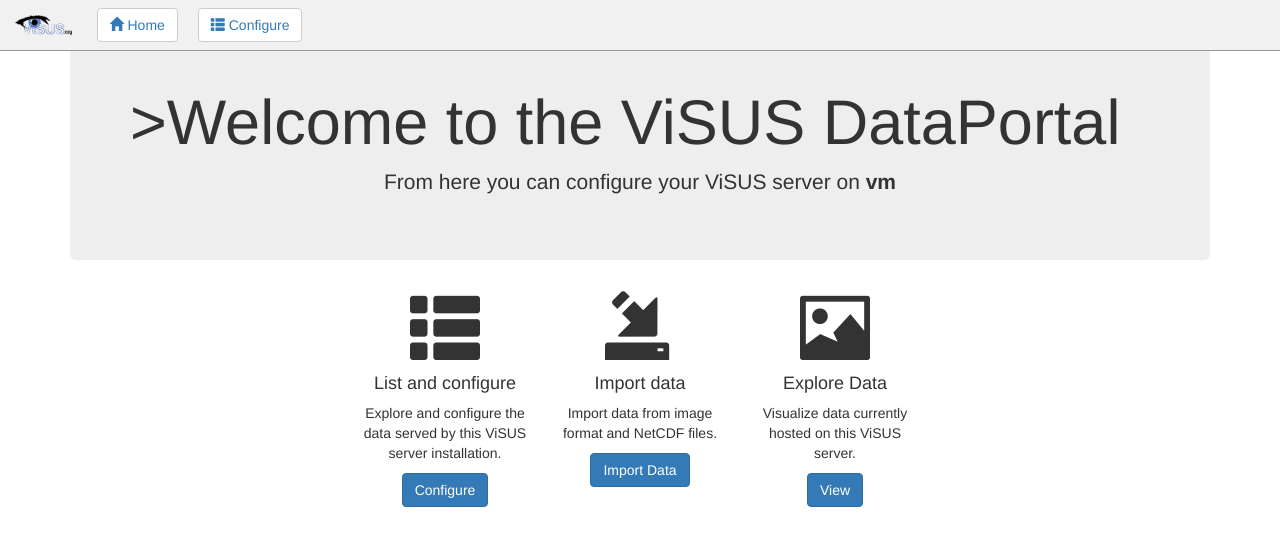
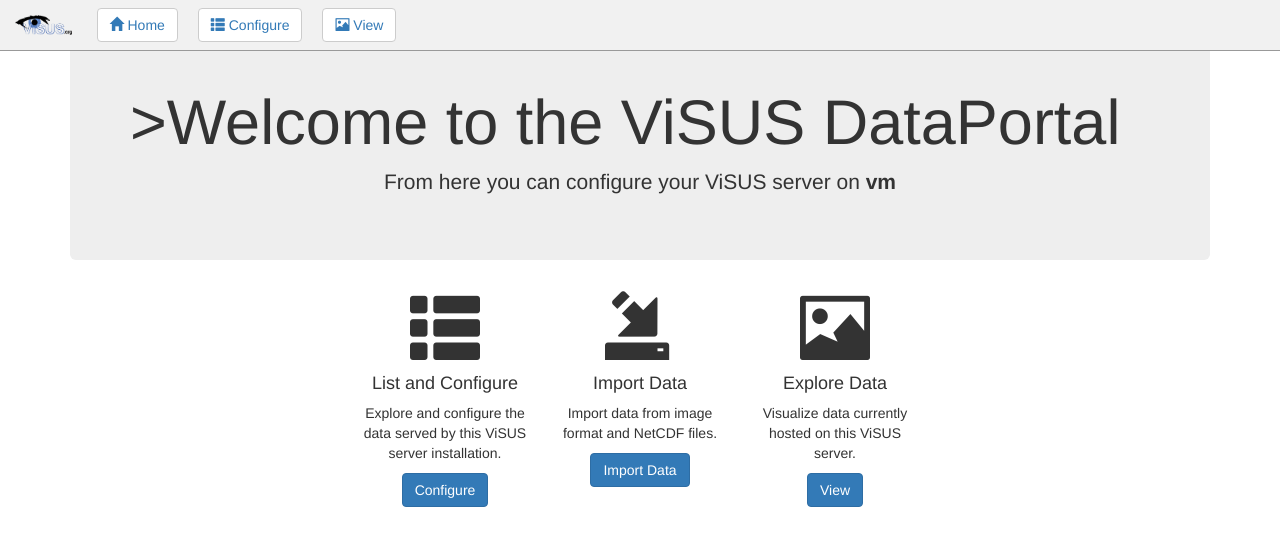
Before and after one commit to sci-visus/visus-dataportal, a PHP site: page /mod_visus/ in a window 1280 px wide. Shown: the top 546 px of the page. Run offline with PHP 8.4, Linux system fonts and the light colour scheme.

Commit message:
add visus_javascript as submodule, add webviewer

```diff
--- a/datasets.php
+++ b/datasets.php
@@ -24,9 +24,9 @@
 
     <link rel="stylesheet" href="ext/bootstrap-3.3.7/css/bootstrap.min.css">
     <script src="ext/bootstrap-3.3.7/jquery/jquery.min.js"></script>
-    <script src="ext/js/bootstrap.min.js"></script>
+    <script src="ext/bootstrap-3.3.7/js/bootstrap.min.js"></script>
 
-    <script src="ext/js/jquery.tabledit.min.js"></script>
+    <script src="ext/bootstrap-3.3.7/jquery/jquery.tabledit.min.js"></script>
 
 </head>
 <body>
--- a/index.php
+++ b/index.php
@@ -16,7 +16,7 @@
 
     <link rel="stylesheet" href="ext/bootstrap-3.3.7/css/bootstrap.min.css">
     <script src="ext/bootstrap-3.3.7/jquery/jquery.min.js"></script>
-    <script src="ext/js/bootstrap.min.js"></script>
+    <script src="ext/bootstrap-3.3.7/js/bootstrap.min.js"></script>
 
       <style>
 	  .card{
@@ -50,7 +50,7 @@
             <span style="font-size:70px" class="glyphicon glyphicon-th-list"></span>
 
             <div class="card-body">
-              <h4 class="card-title">List and configure</h4>
+              <h4 class="card-title">List and Configure</h4>
               <p class="card-text">Explore and configure the data served by this ViSUS server installation.</p>
             </div>
             <div class="card-footer">
@@ -63,7 +63,7 @@
           <div class="card">
             <span style="font-size:70px" class="glyphicon glyphicon-import"></span>
             <div class="card-body">
-              <h4 class="card-title">Import data</h4>
+              <h4 class="card-title">Import Data</h4>
               <p class="card-text">Import data from image format and NetCDF files.</p>
             </div>
             <div class="card-footer">
@@ -80,7 +80,7 @@
               <p class="card-text">Visualize data currently hosted on this ViSUS server.</p>
             </div>
             <div class="card-footer">
-              <a href="#" class="btn btn-primary">View</a>
+              <a href="viewer" class="btn btn-primary">View</a>
             </div>
           </div>
         </div>
--- a/navbar.php
+++ b/navbar.php
@@ -41,7 +41,11 @@
       <button type="button" class="btn btn-default navbar-btn">
       <a href="datasets.php"><span class="glyphicon glyphicon-th-list"></span>&nbsp;Configure</a>
       </button>
-      <!--<button type="button" class="btn btn-primary navbar-btn btn-lg" onclick='javascript:location.href ="datasets.php"'>Data</button> -->
+      </li>
+      <li>
+      <button type="button" class="btn btn-default navbar-btn">
+      <a href="viewer"><span class="glyphicon glyphicon-picture"></span>&nbsp;View</a>
+      </button>
       </li>
       </ul>
       <ul class="nav navbar-nav navbar-right">
```
Also changed, not shown: ext/bootstrap-3.3.7/jquery/jquery.tabledit.min.js (renamed from ext/js/jquery.tabledit.min.js), ext/bootstrap-3.3.7/js/bootstrap.js (renamed from ext/js/bootstrap.js), ext/bootstrap-3.3.7/js/bootstrap.min.js (renamed from ext/js/bootstrap.min.js), ext/bootstrap-3.3.7/js/npm.js (renamed from ext/js/npm.js), 1 other file.
